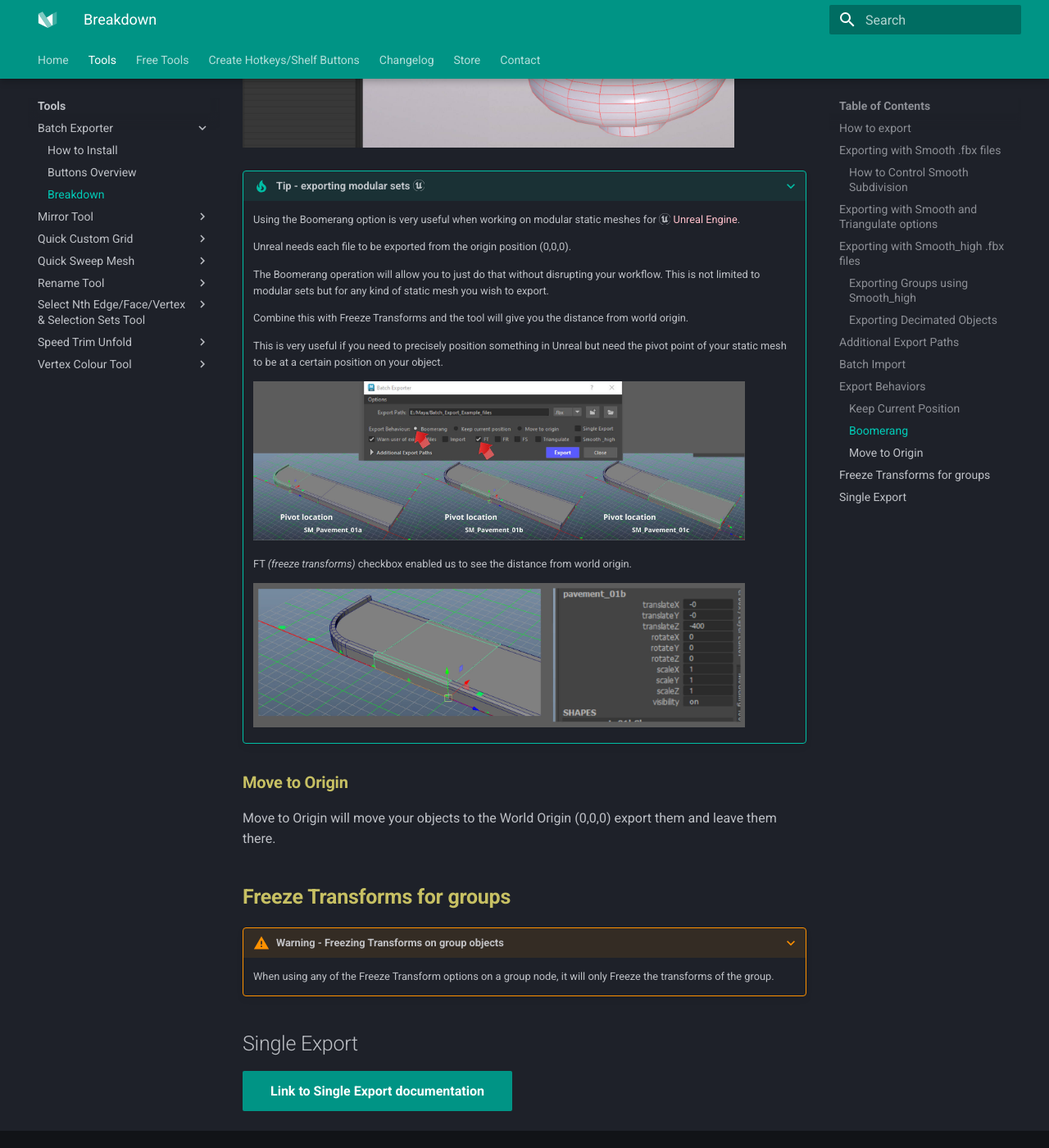
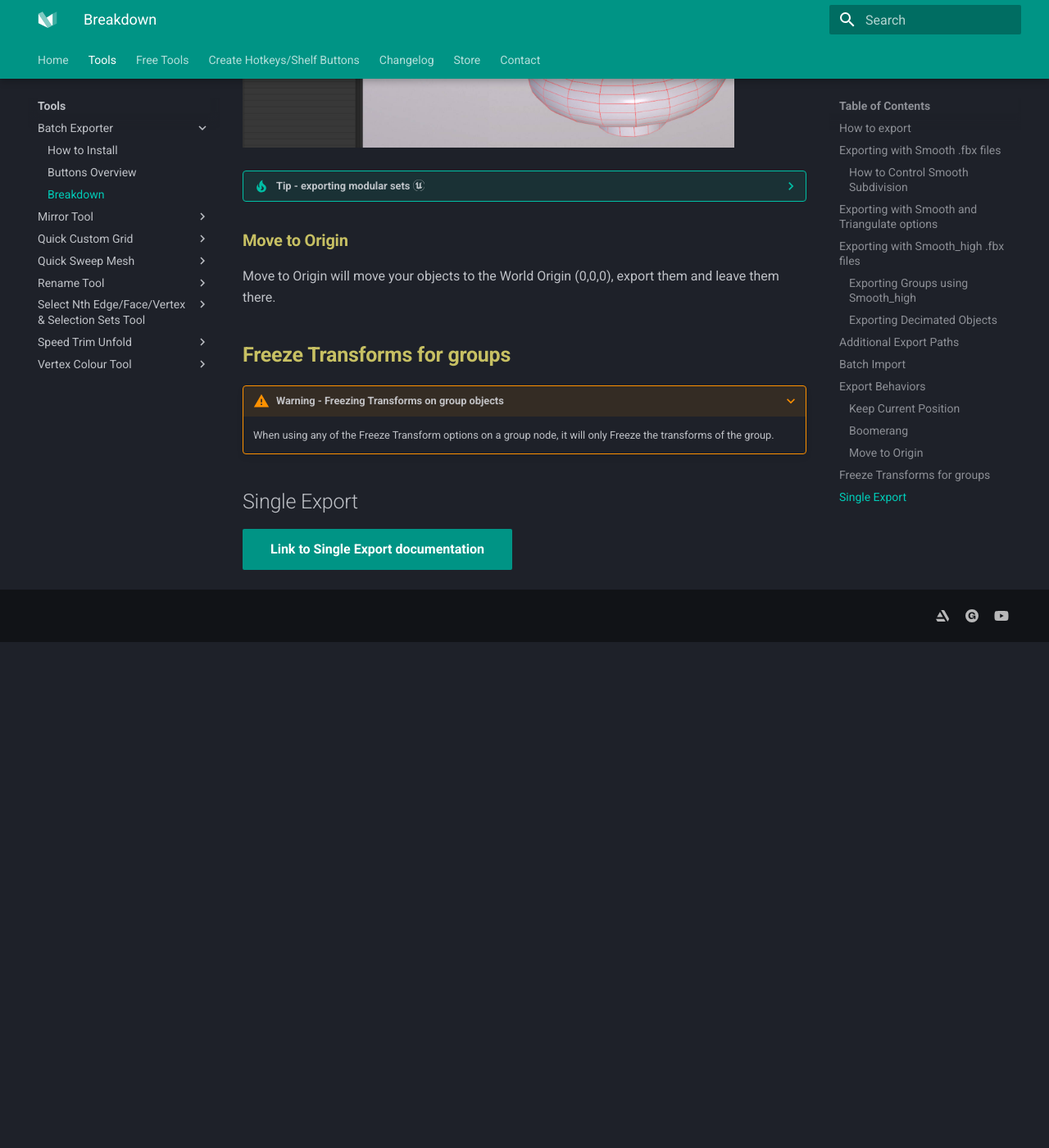
Before and after one commit to mike-isaakidis/Maya-Modelling-Tools, an MkDocs documentation site: the page built from docs/Batch Exporter/Breakdown.md, in a window 1280 px wide and 1400 px high, scrolled down 15570 px. Shown: the whole window at 82% size. Built offline with MkDocs 1.6.1 and Material for MkDocs 9.7.7, drawn with Linux system fonts in a browser that asks for light colours; after the commit the page ends 16353 px from its top, so only the background shows below that.

Commit message:
Update Breakdown.md

```diff
--- a/docs/Batch Exporter/Breakdown.md
+++ b/docs/Batch Exporter/Breakdown.md
@@ -259,7 +259,7 @@ Result in Marmoset, all objects sit in world origin at (0,0,0).
 
 ![Batch Exporter Bommerand 2](images/Batch_Exporter_Boomerang_2.jpg){ .img-medium}
 
-???+ Tip "Tip - exporting modular sets :simple-unrealengine:"
+??? Tip "Tip - exporting modular sets :simple-unrealengine:"
     Using the Boomerang option is very useful when working on modular static meshes for :simple-unrealengine: <span style="color:pink">Unreal Engine</span>.
 
     Unreal needs each file to be exported from the origin position (0,0,0).
@@ -278,7 +278,7 @@ Result in Marmoset, all objects sit in world origin at (0,0,0).
 
 ### <span style="color:rgb(199, 192, 99);">**Move to Origin**</span>
 
-Move to Origin will move your objects to the World Origin (0,0,0) export them and leave them there.
+Move to Origin will move your objects to the World Origin (0,0,0), export them and leave them there.
 
 ## <span style="color:rgb(199, 192, 99);">**Freeze Transforms for groups**</span>
 
```
